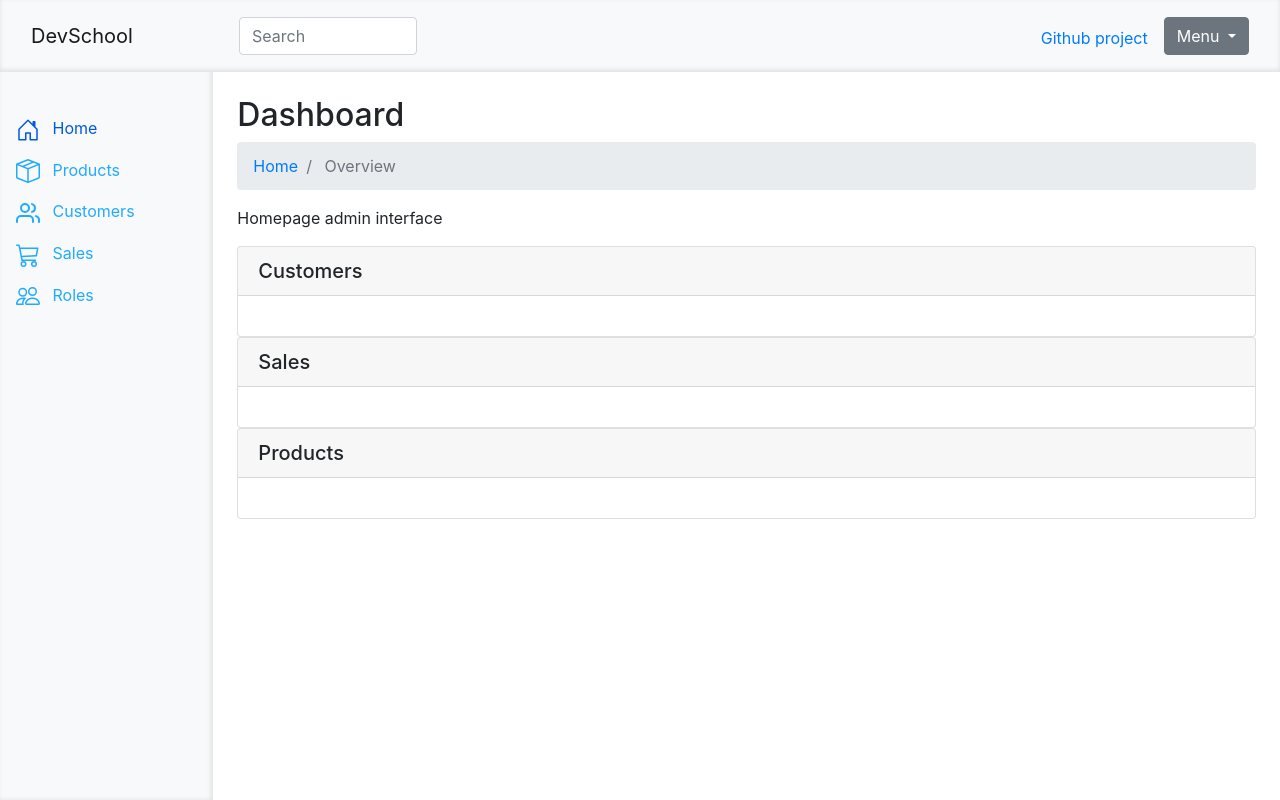
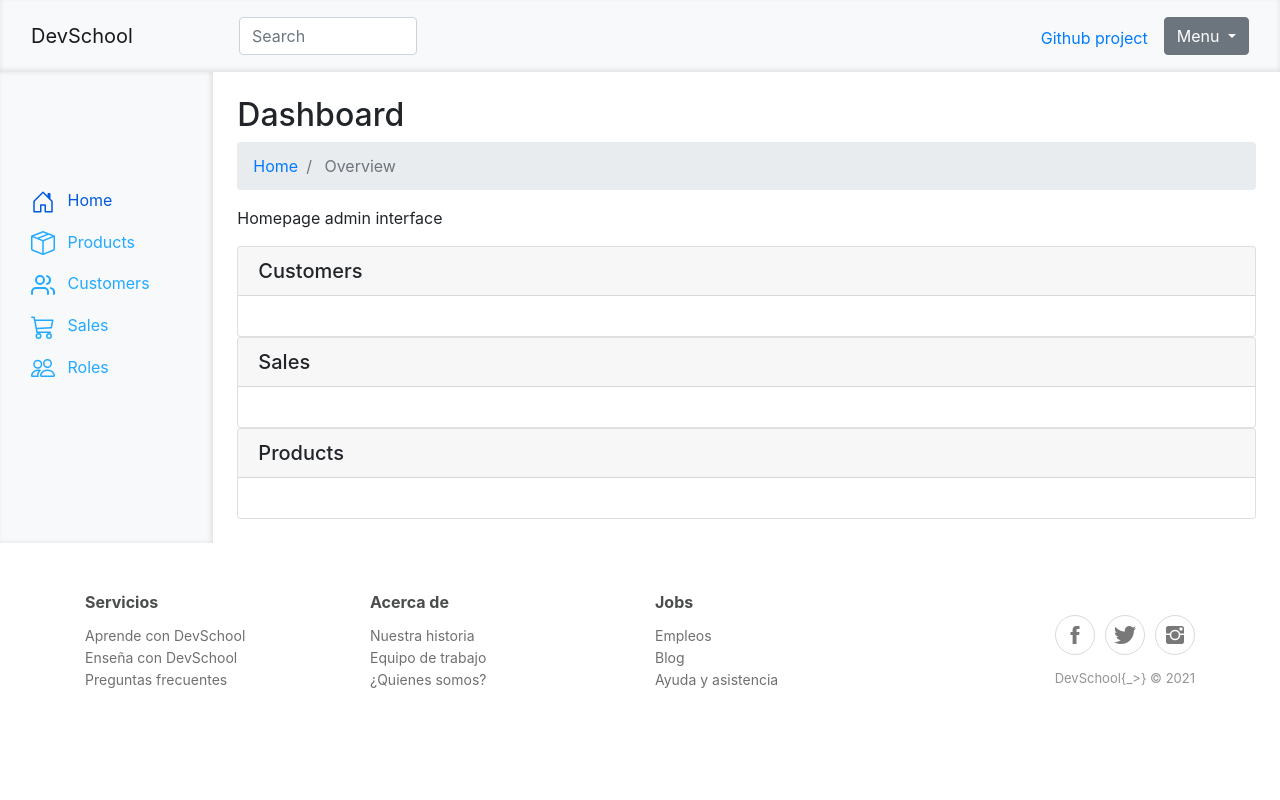
Before and after one commit to johanramirez91/MisionDevs, a plain HTML site: page index.html in a window 1280 px wide. Drawn offline with nearby package versions, Linux system fonts and the light colour scheme.

Commit message:
Se crea el footer

```diff
--- a/assets/css/style.css
+++ b/assets/css/style.css
@@ -35,3 +35,91 @@
 .sidebar .nav-link.active {
   color: #0059df;
 }
+
+/* foooter andres */
+
+.footer-clean {
+  padding:50px 0;
+  background-color:#fff;
+  color:#4b4c4d;
+}
+
+.footer-clean h3 {
+  margin-top:0;
+  margin-bottom:12px;
+  font-weight:bold;
+  font-size:16px;
+}
+
+.footer-clean ul {
+  padding:0;
+  list-style:none;
+  line-height:1.6;
+  font-size:14px;
+  margin-bottom:0;
+}
+
+.footer-clean ul a {
+  color:inherit;
+  text-decoration:none;
+  opacity:0.8;
+}
+
+.footer-clean ul a:hover {
+  opacity:1;
+}
+
+.footer-clean .item.social {
+  text-align:right;
+}
+
+@media (max-width:767px) {
+  .footer-clean .item {
+    text-align:center;
+    padding-bottom:20px;
+  }
+}
+
+@media (max-width: 768px) {
+  .footer-clean .item.social {
+    text-align:center;
+  }
+}
+
+.footer-clean .item.social > a {
+  font-size:24px;
+  width:40px;
+  height:40px;
+  line-height:40px;
+  display:inline-block;
+  text-align:center;
+  border-radius:50%;
+  border:1px solid #ccc;
+  margin-left:10px;
+  margin-top:22px;
+  color:inherit;
+  opacity:0.75;
+}
+
+.footer-clean .item.social > a:hover {
+  opacity:0.9;
+}
+
+@media (max-width:991px) {
+  .footer-clean .item.social > a {
+    margin-top:40px;
+  }
+}
+
+@media (max-width:767px) {
+  .footer-clean .item.social > a {
+    margin-top:10px;
+  }
+}
+
+.footer-clean .copyright {
+  margin-top:14px;
+  margin-bottom:0;
+  font-size:13px;
+  opacity:0.6;
+}
--- a/index.html
+++ b/index.html
@@ -15,6 +15,9 @@
     <link rel="stylesheet" type="text/css" href="/assets/css/style.css" />
 
     <meta name="viewport" content="width=device-width, initial-scale=1" />
+
+    <link rel="stylesheet" href="https://cdnjs.cloudflare.com/ajax/libs/twitter-bootstrap/4.1.3/css/bootstrap.min.css">
+    <link rel="stylesheet" href="https://cdnjs.cloudflare.com/ajax/libs/ionicons/2.0.1/css/ionicons.min.css">
 
     <title>DevSchool</title>
   </head>
@@ -236,4 +239,46 @@
       crossorigin="anonymous"
     ></script>
   </body>
+
+  <!-- Footer Andres -->
+  <Footer>
+      <div class="footer-clean">
+          <footer>
+              <div class="container">
+                  <div class="row justify-content-center">
+                      <div class="col-sm-4 col-md-3 item">
+                          <h3>Servicios</h3>
+                          <ul>
+                              <li><a href="#">Aprende con DevSchool</a></li>
+                              <li><a href="#">Enseña con DevSchool</a></li>
+                              <li><a href="#">Preguntas frecuentes</a></li>
+                          </ul>
+                      </div>
+                      <div class="col-sm-4 col-md-3 item">
+                          <h3>Acerca de</h3>
+                          <ul>
+                              <li><a href="#">Nuestra historia</a></li>
+                              <li><a href="#">Equipo de trabajo</a></li>
+                              <li><a href="#">¿Quienes somos?</a></li>
+                          </ul>
+                      </div>
+                      <div class="col-sm-4 col-md-3 item">
+                          <h3>Jobs</h3>
+                          <ul>
+                              <li><a href="#">Empleos</a></li>
+                              <li><a href="#">Blog</a></li>
+                              <li><a href="#">Ayuda y asistencia</a></li>
+                          </ul>
+                      </div>
+                      <div class="col-lg-3 item social"><a href="#"><i class="icon ion-social-facebook"></i></a><a href="#"><i class="icon ion-social-twitter"></i></a><a href="#"><i class="icon ion-social-instagram"></i></a>
+                          <p class="copyright">DevSchool{_>} © 2021</p>
+                      </div>
+                  </div>
+              </div>
+          </footer>
+      </div>
+      <script src="https://cdnjs.cloudflare.com/ajax/libs/jquery/3.2.1/jquery.min.js"></script>
+      <script src="https://cdnjs.cloudflare.com/ajax/libs/twitter-bootstrap/4.1.3/js/bootstrap.bundle.min.js"></script>
+  </Footer>
+
 </html>
```
